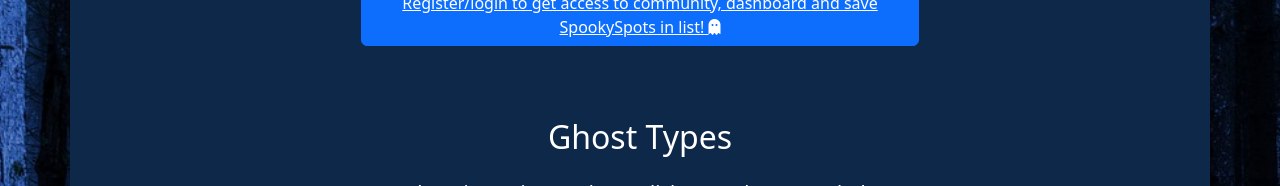
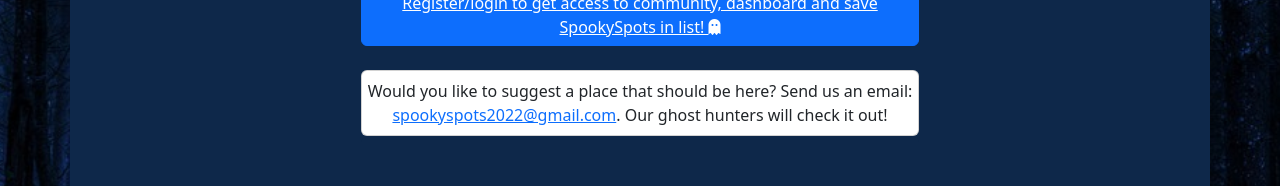
Before and after one commit to louisehedman/spooky-spots-fe, a React (Create React App) app: page / in a window 1280 px wide. Shown: the part 438-624 px from the top of the page. Built offline with nearby package versions, Linux system fonts and the light colour scheme; no server answers.

Commit message:
add info card

```diff
--- a/src/components/pages/home/Home.tsx
+++ b/src/components/pages/home/Home.tsx
@@ -32,6 +32,16 @@ const Home: React.FC = () => {
           </div>
         </div>
       )}
+      <div className="card text-center m-auto w-50">
+        <p className="m-auto py-2">
+          Would you like to suggest a place that should be here? Send us an
+          email:{" "}
+          <a href="mailto:spookyspots2022@gmail.com">
+            spookyspots2022@gmail.com
+          </a>
+          . Our ghost hunters will check it out!
+        </p>
+      </div>
       <GhostTypes />
     </div>
   );
```
